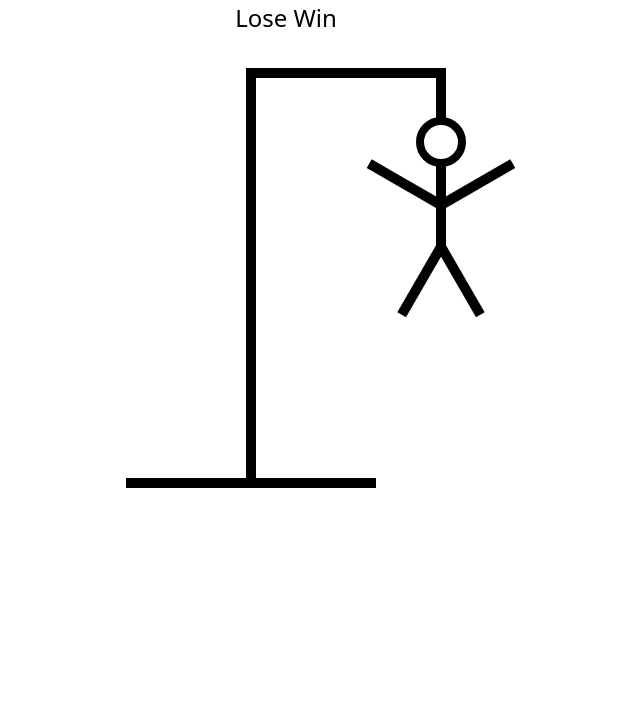
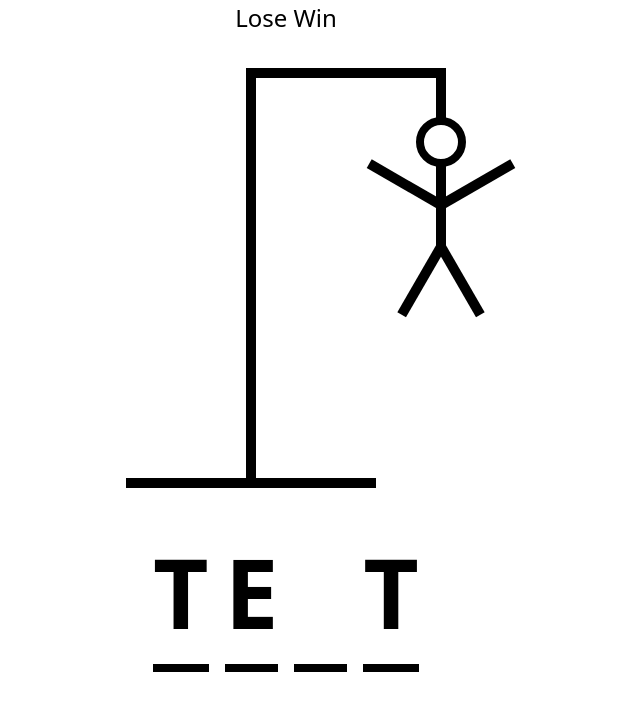
Before and after one commit to travistn/hangman-ts, a React (Vite) app: page / in a window 1280 px wide. Shown: the top 710 px of the page, without its empty margins (354-994 px from the left). Built offline with nearby package versions, Linux system fonts and the light colour scheme.

Commit message:
Created component for hangman letters

```diff
--- a/src/App.tsx
+++ b/src/App.tsx
@@ -1,6 +1,7 @@
 import { useState } from 'react';
 
 import HangmanDrawing from './components/HangmanDrawing';
+import HangmanWord from './components/HangmanWord';
 import './App.css';
 import words from './wordList.json';
 
@@ -15,6 +16,7 @@ const App = () => {
     <div className='w-[80%] flex flex-col gap-8 items-center m-auto'>
       <div className='text-[24px]'>Lose Win</div>
       <HangmanDrawing />
+      <HangmanWord />
     </div>
   );
 };
--- /dev/null
+++ b/src/components/HangmanWord.tsx
@@ -0,0 +1,18 @@
+const HangmanWord = () => {
+  const word = 'test';
+  const guessedLetters = ['t', 'e'];
+
+  return (
+    <div className='flex flex-row gap-4 text-[96px] font-bold uppercase'>
+      {word.split('').map((letter, index) => (
+        <span key={index} className='border-b-8 border-black'>
+          <span className={`${guessedLetters.includes(letter) ? 'visible' : 'invisible'}`}>
+            {letter}
+          </span>
+        </span>
+      ))}
+    </div>
+  );
+};
+
+export default HangmanWord;
```
